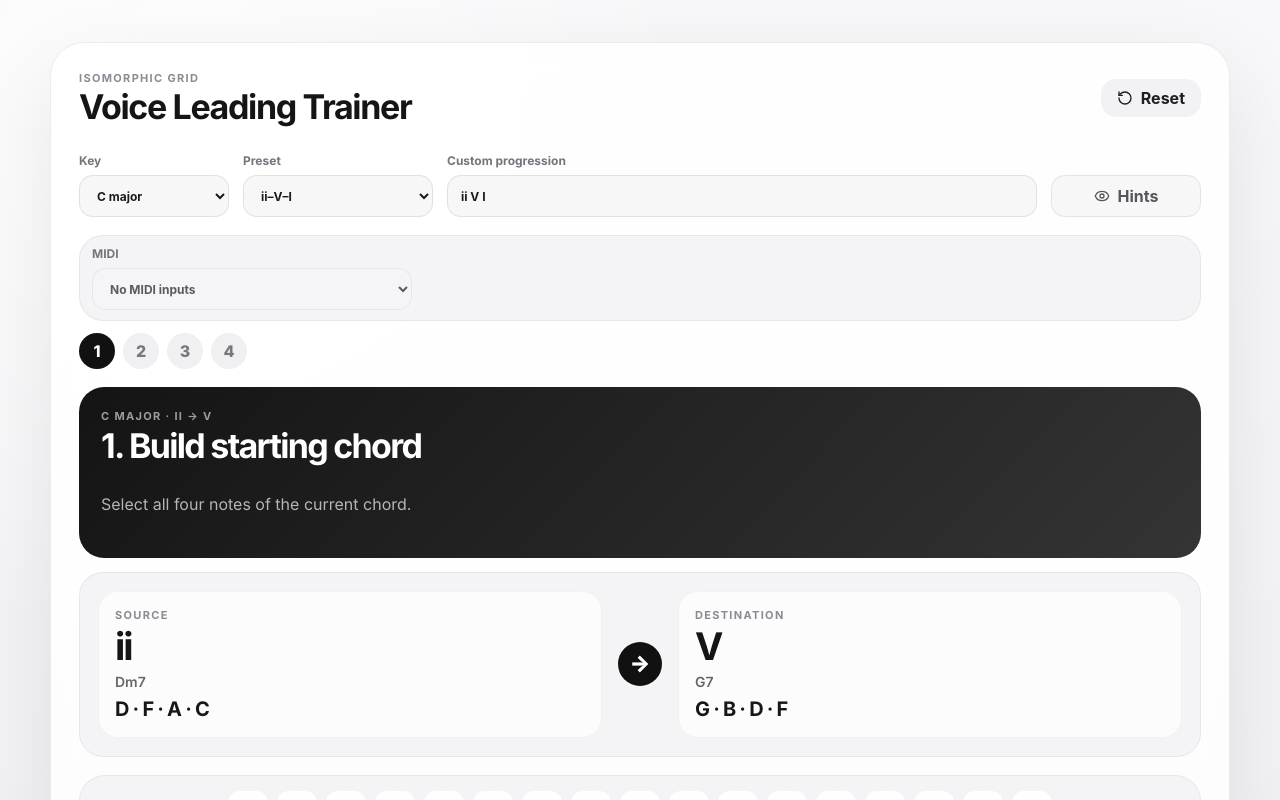
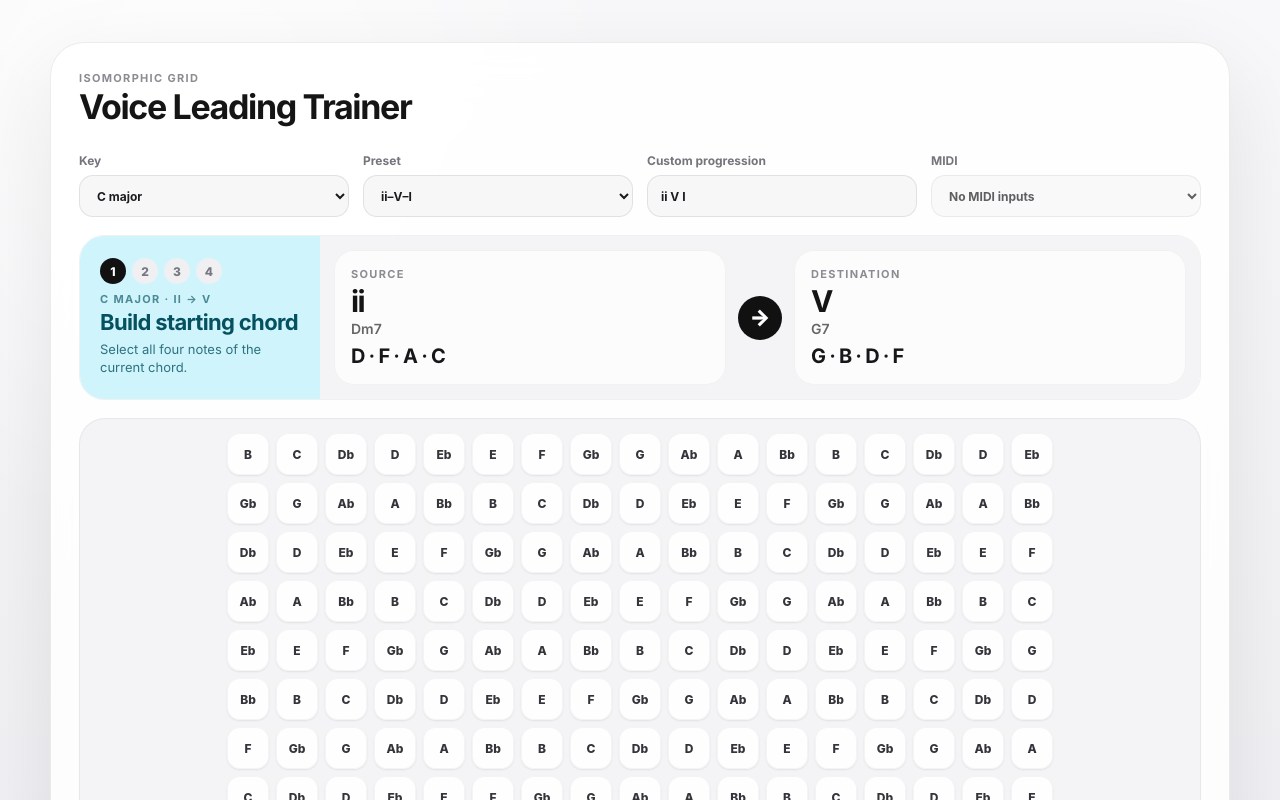
Before and after one commit to kazemio/isoflow, a React (Vite) app: page / in a window 1280 px wide. Shown: the top 800 px of the page. Built offline with nearby package versions, Linux system fonts and the light colour scheme.

Commit message:
MIDI working

```diff
--- a/src/App.jsx
+++ b/src/App.jsx
@@ -1,5 +1,5 @@
 import React, { useEffect, useMemo, useRef, useState } from "react";
-import { Check, ChevronRight, Eye, RotateCcw, Target } from "lucide-react";
+import { Check, ChevronRight, Eye } from "lucide-react";
 
 const NOTES = ["C", "Db", "D", "Eb", "E", "F", "Gb", "G", "Ab", "A", "Bb", "B"];
 
@@ -35,22 +35,22 @@ const PROGRESSION_OPTIONS = {
 const STAGES = [
   {
     key: "START_CHORD",
-    title: "1. Build starting chord",
+    title: "Build starting chord",
     instruction: "Select all four notes of the current chord."
   },
   {
     key: "IDENTIFY_GUIDES",
-    title: "2. Identify guide tones",
+    title: "Identify guide tones",
     instruction: "From that voicing, select the 3rd and 7th only."
   },
   {
     key: "MOVE_GUIDES",
-    title: "3. Move guide tones",
+    title: "Move guide tones",
     instruction: "Transform each guide tone into the next chord. A voice may stay put if it is already correct."
   },
   {
     key: "FILL_CHORD",
-    title: "4. Fill destination chord",
+    title: "Fill destination chord",
     instruction: "The guide tones are already part of the chord. Add the remaining two chord tones."
   }
 ];
@@ -239,6 +239,8 @@ function App() {
   const midiAccessRef = useRef(null);
   const midiHandlerRef = useRef(null);
   const midiPressedRef = useRef({});
+  const midiNoteOnRef = useRef(null);
+  const midiNoteOffRef = useRef(null);
   const [midiHeldCells, setMidiHeldCells] = useState([]);
   const [midiArmed, setMidiArmed] = useState(true);
 
@@ -409,6 +411,9 @@ function App() {
     if (cell && !midiPlayMode) deselectCell(cell);
   }
 
+  midiNoteOnRef.current = onMidiNoteOn;
+  midiNoteOffRef.current = onMidiNoteOff;
+
   useEffect(() => {
     if (!midiSupported) return;
 
@@ -471,10 +476,10 @@ function App() {
       const note = data[1];
       const velocity = data[2];
       if (status === 0x90) {
-        if (velocity === 0) onMidiNoteOff(note);
-        else onMidiNoteOn(note, velocity);
+        if (velocity === 0) midiNoteOffRef.current?.(note);
+        else midiNoteOnRef.current?.(note, velocity);
       } else if (status === 0x80) {
-        onMidiNoteOff(note);
+        midiNoteOffRef.current?.(note);
       }
     };
 
@@ -484,7 +489,7 @@ function App() {
     return () => {
       if (input.onmidimessage === onMessage) input.onmidimessage = null;
     };
-  }, [midiStatus, selectedMidiInputId]); // eslint-disable-line react-hooks/exhaustive-deps
+  }, [midiStatus, selectedMidiInputId]);
 
   useEffect(() => {
     if (!midiPlayMode) return;
@@ -716,7 +721,7 @@ function App() {
     return [
       "cell",
       isMidiHeld ? "midi-held" : "",
-      !midiPlayMode && isSelected ? "selected" : "",
+      isSelected ? "selected" : "",
       hintAnswer ? "guide-hint" : "",
       isStartVoicing && stage.key !== "START_CHORD" ? "ghost" : "",
       isStartGuide ? "source-guide" : "",
@@ -740,10 +745,6 @@ function App() {
             <h1>Voice Leading Trainer</h1>
           </div>
 
-          <button className="ghost-button" onClick={() => resetAll()}>
-            <RotateCcw size={16} />
-            Reset
-          </button>
         </div>
 
         <div className="controls key-controls">
@@ -784,18 +785,6 @@ function App() {
             />
           </label>
 
-          <button
-            className={showHints ? "hint-button active" : "hint-button"}
-            onClick={() => setShowHints((value) => !value)}
-            type="button"
-          >
-            <Eye size={16} />
-            Hints
-          </button>
-        </div>
-
-        <div className="midi-card">
-          <div className="midi-controls">
           <label>
             MIDI
             <select
@@ -815,8 +804,9 @@ function App() {
             </select>
           </label>
         </div>
-        </div>
 
+        <div className={awaitingNextRound ? "info-card success" : "info-card"}>
+          <div className="info-card-stage">
             <div className="flow-strip">
               {STAGES.map((item, index) => (
                 <div key={item.key} className={index === stageIndex ? "flow-step active" : index < stageIndex ? "flow-step done" : "flow-step"}>
@@ -824,15 +814,11 @@ function App() {
                 </div>
               ))}
             </div>
-
-        <div className={awaitingNextRound ? "stage-card success" : "stage-card"}>
             <p className="eyebrow">{keyCenter} major · {fromSymbol} → {toSymbol}</p>
             <h2>{awaitingNextRound ? "Transition complete" : stage.title}</h2>
-          <div className="stage-content">
             {!awaitingNextRound && (
               <p className="instruction">{stage.instruction}</p>
             )}
-
             {awaitingNextRound && transitionSummary && (
               <div className="transition-summary">
                 <strong>{transitionSummary.title}</strong>
@@ -841,9 +827,8 @@ function App() {
               </div>
             )}
           </div>
-        </div>
 
-        <div className="chord-compare-card">
+          <div className="info-card-chords">
             <div className="chord-block">
               <p className="eyebrow">Source</p>
               <h3>{fromSymbol}</h3>
@@ -860,6 +845,7 @@ function App() {
               <div className="chord-tones">{toChord.tones.join(" · ")}</div>
             </div>
           </div>
+        </div>
 
         <div className="grid-wrap">
           <div className="grid" style={{ gridTemplateColumns: `repeat(${GRID[0].length}, 42px)` }}>
@@ -867,7 +853,7 @@ function App() {
               <button
                 key={cell.id}
                 className={cellClass(cell)}
-                onClick={midiPlayMode ? undefined : () => toggleCell(cell)}
+                onClick={() => toggleCell(cell)}
                 title={`${cell.note} — row ${cell.row + 1}, col ${cell.col + 1}`}
               >
                 {cell.note}
@@ -877,9 +863,20 @@ function App() {
         </div>
 
         <div className="action-row">
+          <div className="selection-group">
             <div className="selection-readout">
               <span>{stage.key === "FILL_CHORD" ? "Chord so far" : "Selected"}</span>
               <strong>{selectionText}</strong>
+            </div>
+
+            <button
+              className={showHints ? "hint-button active" : "hint-button"}
+              onClick={() => setShowHints((value) => !value)}
+              type="button"
+            >
+              <Eye size={16} />
+              Hints
+            </button>
           </div>
 
           <button className="primary-button" disabled={!canAdvance} onClick={advance}>
@@ -896,23 +893,6 @@ function App() {
             )}
           </button>
 
-          <button className="secondary-button" disabled={awaitingNextRound} onClick={clearCurrentStage}>
-            Clear
-          </button>
-
-          <button className="secondary-button" disabled={awaitingNextRound} onClick={() => {
-            setPairIndex((value) => (value + 1) % progression.length);
-            setStageIndex(0);
-            setStartVoicing([]);
-            setStartGuides([]);
-            setMovedGuides([]);
-            setSelected([]);
-            setFeedback(null);
-            setTransitionSummary(null);
-          }}>
-            Skip
-            <ChevronRight size={17} />
-          </button>
         </div>
 
         {feedback && (
@@ -922,10 +902,7 @@ function App() {
           </div>
         )}
 
-        <div className="hint">
-          <Target size={15} />
-          Hints are off by default. When enabled, orange outlines show the correct answer for the current step.
-        </div>
+
       </section>
     </main>
   );
--- a/src/styles.css
+++ b/src/styles.css
@@ -103,9 +103,15 @@ input {
   outline: none;
 }
 
+.selection-group {
+  display: flex;
+  align-items: center;
+  gap: 10px;
+  margin-right: auto;
+}
+
 .hint-button {
   height: 42px;
-  align-self: end;
   border-radius: 14px;
   display: inline-flex;
   gap: 8px;
@@ -125,19 +131,19 @@ input {
 
 .flow-strip {
   display: flex;
-  gap: 8px;
-  margin-bottom: 18px;
+  gap: 6px;
 }
 
 .flow-step {
-  width: 36px;
-  height: 36px;
+  width: 26px;
+  height: 26px;
   border-radius: 999px;
   display: grid;
   place-items: center;
   color: #77777f;
   background: #f0f0f2;
   font-weight: 800;
+  font-size: 12px;
 }
 
 .flow-step.active {
@@ -277,7 +283,6 @@ input {
 }
 
 .selection-readout {
-  margin-right: auto;
   min-width: 230px;
   min-height: 54px;
   border-radius: 18px;
@@ -346,18 +351,18 @@ button:disabled {
 }
 
 .feedback.good {
-  background: #eef8ef;
-  color: #173d1d;
+  background: #d1e7dd;
+  color: #0f5132;
 }
 
 .feedback.okay {
-  background: #fff7e9;
-  color: #593a0a;
+  background: #fff3cd;
+  color: #664d03;
 }
 
 .feedback.bad {
-  background: #fff0f0;
-  color: #5b1212;
+  background: #f8d7da;
+  color: #842029;
 }
 
 .feedback strong {
@@ -408,68 +413,74 @@ button:disabled {
 
 
 .controls.key-controls {
-  grid-template-columns: 150px 190px 1fr 150px;
+  grid-template-columns: repeat(4, 1fr);
 }
 
-.midi-card {
-  margin: 8px 0 12px;
-  padding: 10px 12px;
-  border-radius: 24px;
-  background: #f4f4f6;
-  border: 1px solid rgba(0, 0, 0, 0.055);
+.info-card {
   display: flex;
-  align-items: center;
-}
-
-.midi-controls {
-  display: flex;
-  gap: 10px;
-  align-items: center;
-  flex-wrap: wrap;
-  justify-content: flex-start;
-  width: 100%;
-}
-
-.midi-controls label {
-  min-width: 320px;
-}
-
-.stage-card {
-  min-height: 104px;
-  padding: 22px;
-  margin-bottom: 14px;
   border-radius: 25px;
-  background: linear-gradient(135deg, #141414, #343434);
-  color: white;
-}
-
-.stage-card h2 {
-  margin: 0 0 7px;
-}
-
-.stage-card p:last-child {
-  margin: 0;
-  color: rgba(255, 255, 255, 0.68);
-}
-
-.stage-card .eyebrow {
-  color: rgba(255, 255, 255, 0.58);
-}
-
-.chord-compare-card {
-  display: grid;
-  grid-template-columns: 1fr auto 1fr;
-  align-items: center;
-  gap: 16px;
+  overflow: hidden;
   margin-bottom: 18px;
-  padding: 18px;
-  border-radius: 24px;
-  background: #f4f4f6;
   border: 1px solid rgba(0, 0, 0, 0.055);
 }
 
+.info-card-stage {
+  flex: 0 0 240px;
+  padding: 16px 20px;
+  background: #cff4fc;
+  color: #055160;
+  display: flex;
+  flex-direction: column;
+  justify-content: center;
+  gap: 4px;
+}
+
+.info-card-stage .flow-strip {
+  margin-bottom: 4px;
+}
+
+.info-card.success .info-card-stage {
+  background: #d1e7dd;
+  color: #0f5132;
+}
+
+
+.info-card-stage .eyebrow {
+  color: currentColor;
+  opacity: 0.65;
+  margin: 0;
+}
+
+.info-card-stage h2 {
+  margin: 0;
+  font-size: 22px;
+  letter-spacing: -0.03em;
+  line-height: 1.2;
+}
+
+.info-card-stage .instruction {
+  margin: 0;
+  color: currentColor;
+  opacity: 0.8;
+  font-size: 13px;
+  line-height: 1.4;
+}
+
+.info-card-chords {
+  flex: 1;
+  display: grid;
+  grid-template-columns: 1fr auto 1fr;
+  align-items: stretch;
+  gap: 12px;
+  padding: 14px;
+  background: #f4f4f6;
+}
+
+.info-card-chords .arrow {
+  align-self: center;
+}
+
 .chord-block {
-  min-height: 110px;
   padding: 17px;
   border-radius: 20px;
   background: rgba(255, 255, 255, 0.76);
@@ -477,8 +488,8 @@ button:disabled {
 }
 
 .chord-block h3 {
-  margin: 0 0 8px;
-  font-size: 38px;
+  margin: 0 0 4px;
+  font-size: 30px;
   line-height: 1;
   letter-spacing: -0.055em;
 }
@@ -516,7 +527,15 @@ button:disabled {
     grid-template-columns: 1fr;
   }
 
-  .chord-compare-card {
+  .info-card {
+    flex-direction: column;
+  }
+
+  .info-card-stage {
+    flex: none;
+  }
+
+  .info-card-chords {
     grid-template-columns: 1fr;
   }
 
@@ -524,25 +543,8 @@ button:disabled {
     transform: rotate(90deg);
     margin: 0 auto;
   }
-
-  .midi-card {
-    flex-direction: column;
-    align-items: stretch;
-  }
-
-  .midi-controls label {
-    min-width: unset;
-  }
 }
 
-
-.stage-card.success {
-  background: linear-gradient(135deg, #123d20, #2d7a43);
-}
-
-.stage-card.success .eyebrow {
-  color: rgba(255, 255, 255, 0.68);
-}
 
 .transition-summary {
   display: grid;
@@ -556,7 +558,8 @@ button:disabled {
 
 .transition-summary span,
 .transition-summary em {
-  color: rgba(255, 255, 255, 0.78);
+  color: currentColor;
+  opacity: 0.78;
   font-style: normal;
 }
 
@@ -574,79 +577,6 @@ button:disabled {
   background: #2d7a43;
   color: white;
   box-shadow: 0 10px 24px rgba(45, 122, 67, 0.30), inset 0 0 0 1px rgba(255,255,255,0.22);
-}
-
-
-/* Keep the stage/status card height stable so success text does not push the grid down. */
-.stage-card {
-  min-height: 132px;
-  display: flex;
-  flex-direction: column;
-  justify-content: center;
-}
-
-.stage-card.success {
-  min-height: 132px;
-}
-
-.transition-summary {
-  min-height: 58px;
-}
-
-
-/* Hard-lock the stage card height across all states.
-   min-height was not enough because the success copy could grow the box. */
-.stage-card,
-.stage-card.success {
-  height: 132px;
-  min-height: 132px;
-  max-height: 132px;
-  overflow: hidden;
-  display: flex;
-  flex-direction: column;
-  justify-content: center;
-}
-
-/* Keep success copy compact so it fits inside the fixed card. */
-.transition-summary {
-  min-height: 0;
-  display: grid;
-  gap: 4px;
-}
-
-.transition-summary strong {
-  font-size: 16px;
-  line-height: 1.15;
-}
-
-.transition-summary span,
-.transition-summary em {
-  font-size: 14px;
-  line-height: 1.25;
-}
-
-.stage-card h2 {
-  line-height: 1.05;
-}
-
-
-.stage-content {
-  min-height: 64px;
-  display: flex;
-  flex-direction: column;
-  justify-content: center;
-}
-
-.instruction {
-  margin: 0;
-}
-
-.stage-card,
-.stage-card.success {
-  height: auto;
-  min-height: 132px;
-  max-height: none;
-  overflow: visible;
 }
 
 
```
Lines whose indentation alone changed are shown as unchanged.
